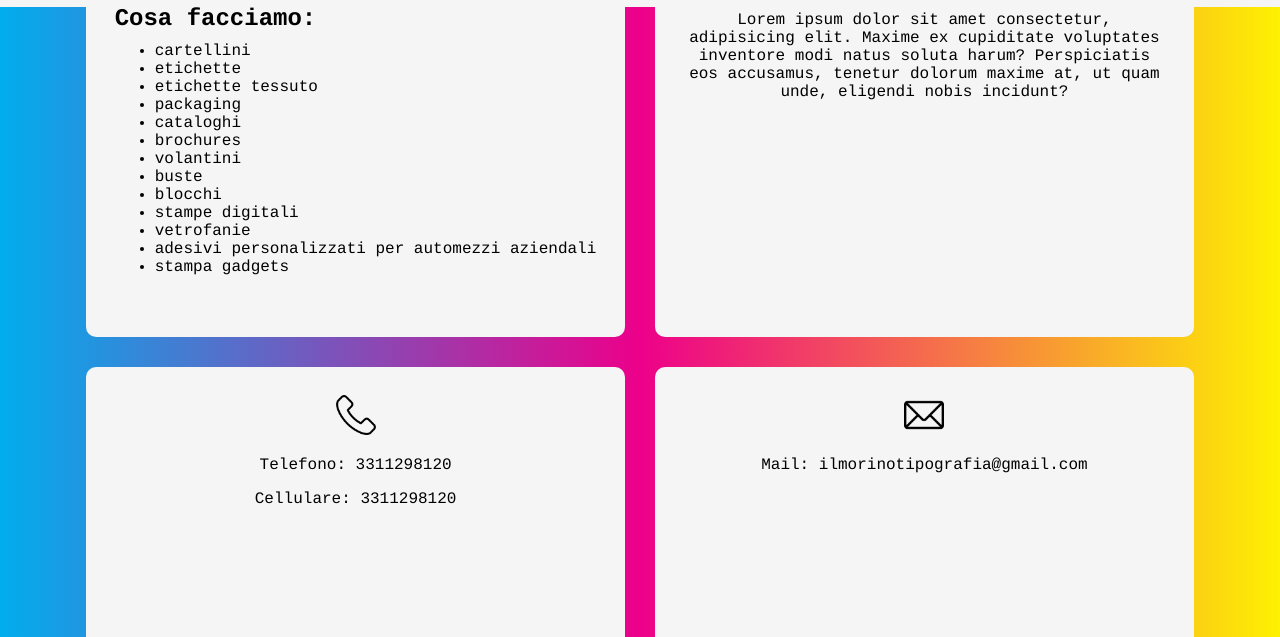
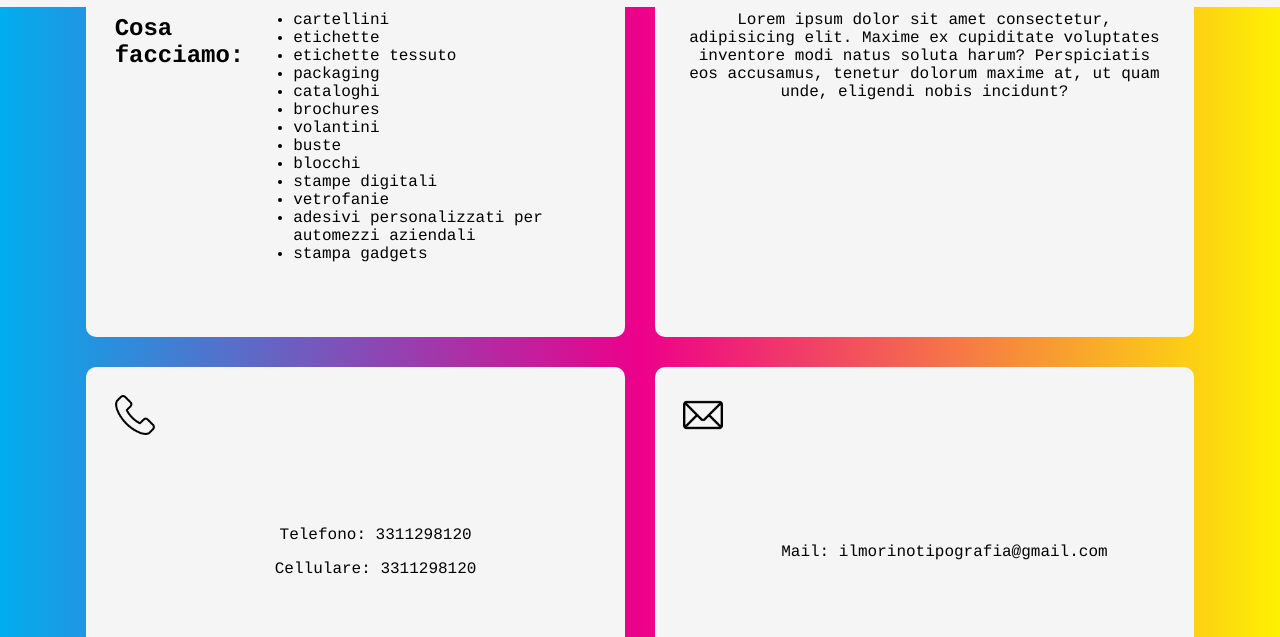
Before and after one commit to IlMorinoTipografia/landing-page, a plain HTML site: page index.html in a window 1280 px wide. Shown: the part 163-800 px from the top of the page. Drawn offline with nearby package versions, Linux system fonts and the light colour scheme.

Commit message:
justify content inside items

```diff
--- a/index.html
+++ b/index.html
@@ -48,7 +48,7 @@
                 <!-- Item 3: Contact info Phone -->
                 <div class="item item-3">
                     <img class="icon" src="telephone.png" alt="Telephone Icon">
-                    <div class="contact-info">
+                    <div class="item-text">
                         <p>Telefono: 3311298120</p>
                         <p>Cellulare: 3311298120</p>
                     </div>
@@ -57,7 +57,7 @@
                 <!-- Item 4: Contact info Mail -->
                 <div class="item item-4">
                     <img class="icon" src="email.png" alt="eMail Icon">
-                    <div class="contact info">
+                    <div class="item-text">
                         <p>Mail: ilmorinotipografia@gmail.com</p>
                     </div>
                 </div>
--- a/style.css
+++ b/style.css
@@ -39,6 +39,11 @@ body{
     /* Getting all the items to stack with span */
     grid-column: span 5;
     grid-row: span 2;
+    display:flex;
+}
+
+.item-text{
+    margin:auto;
 }
 
 .item-1{
@@ -64,10 +69,6 @@ body{
     height: 40px;
 }
 
-.title{
-    line-height: 0.3;
-}
-
 .map{
     border: 0;
     width: 80%;
```
